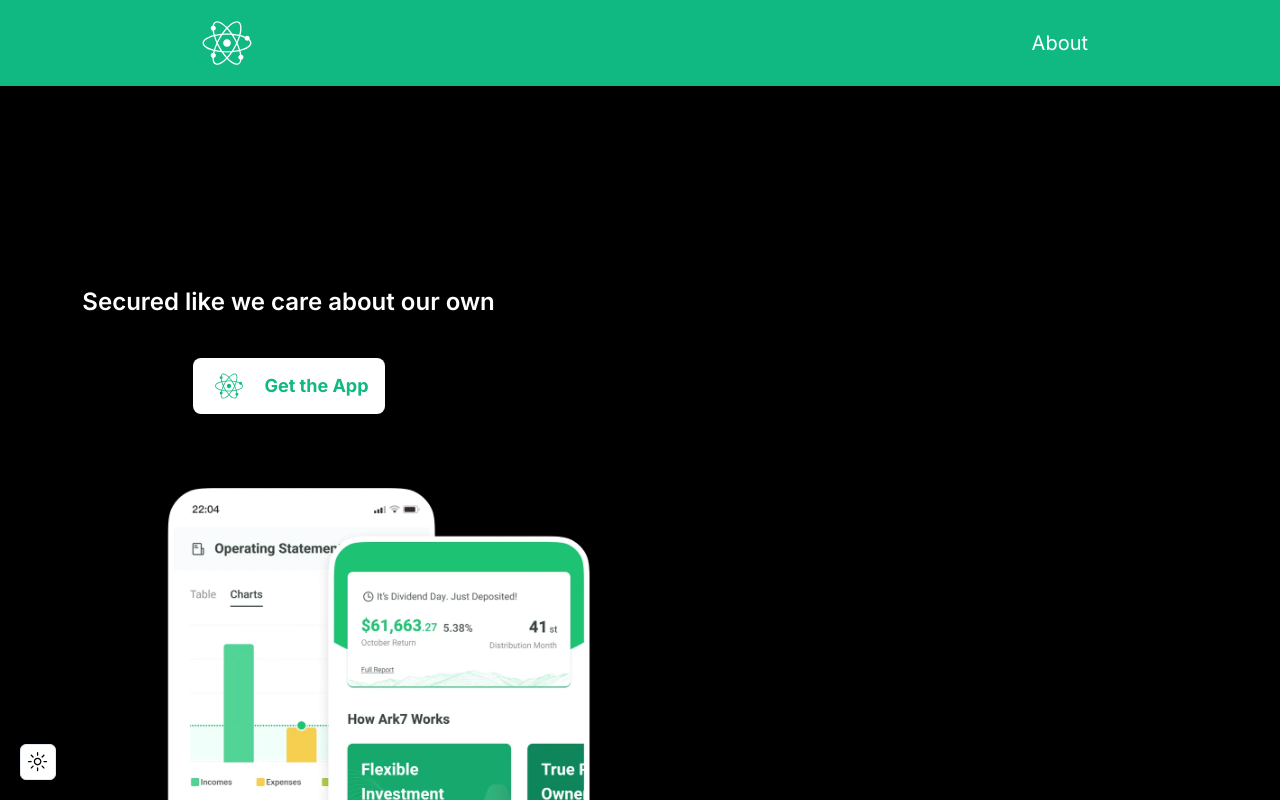
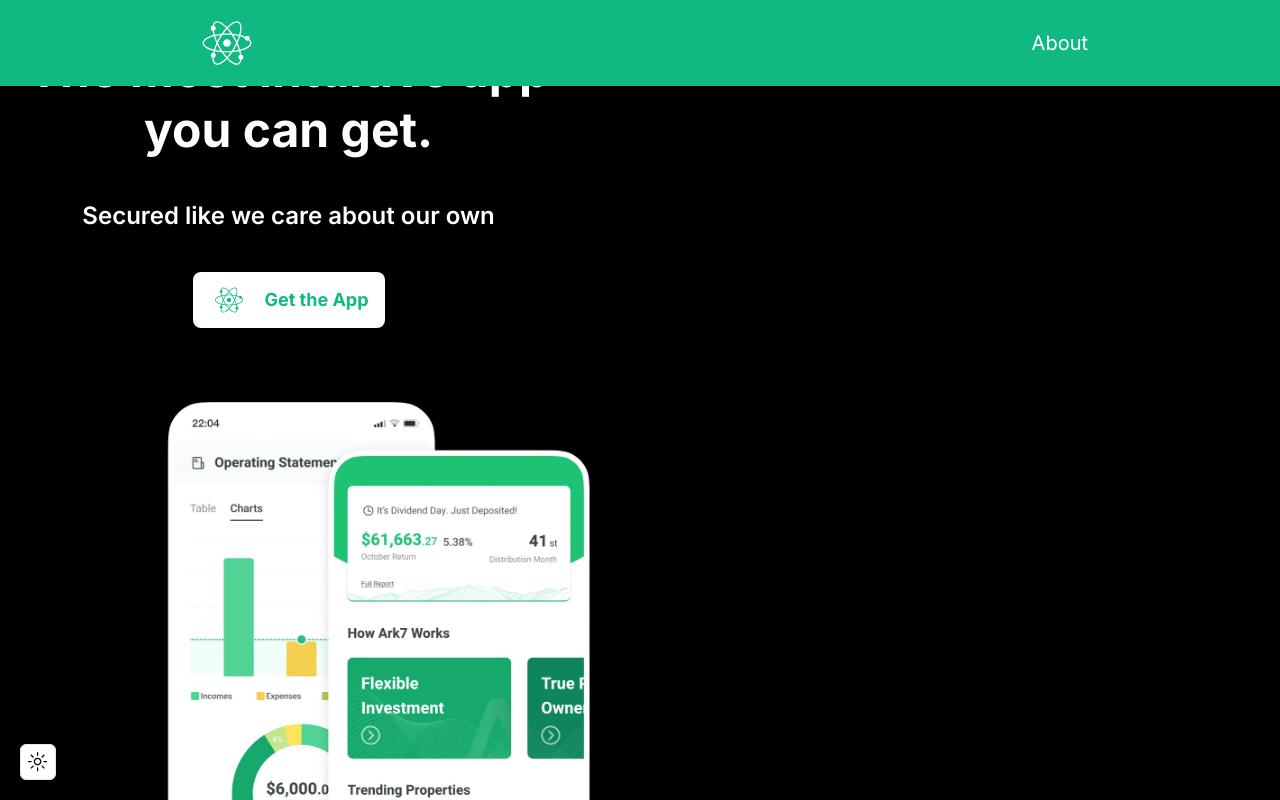
Before and after one commit to abdinasir-Tman/muraajaco-web-app, a Next.js app: page / in a window 1280 px wide. Shown: the top 800 px of the page. Built offline with nearby package versions, Linux system fonts and the light colour scheme.

Commit message:
completed hero design

```diff
--- a/app/components/Header.tsx
+++ b/app/components/Header.tsx
@@ -4,7 +4,7 @@
 
 const Header = () => {
   return (
-    <header className="bg-[#10b981]  py-2 px-2 md:px-48 flex justify-between w-full items-center">
+    <header className="bg-[#10b981] fixed inset-x-0 z-30  py-2 px-2 md:px-48 flex justify-between w-full items-center">
       <Link href="/">
         <Image
           className="text-[#1A263D]"
--- a/app/components/Hero.tsx
+++ b/app/components/Hero.tsx
@@ -6,7 +6,7 @@
     <section className=" relative w-full px-2 bg-[#000] h-screen">
       <div className="flex lg:flex-row md:flex-col flex-col">
         <div className="px-5 flex flex-col items-center justify-center">
-          <h1 className="text-5xl leading-tight font-Poppins font-bold text-center pt-10">
+          <h1 className="text-5xl text-white leading-tight font-Poppins font-bold text-center pt-10">
             The most intuitive app
             <br /> you can get.
           </h1>
```
